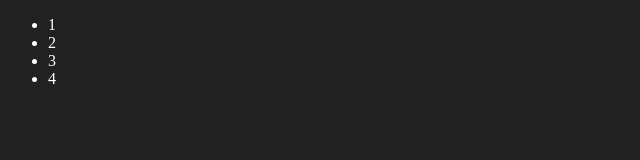
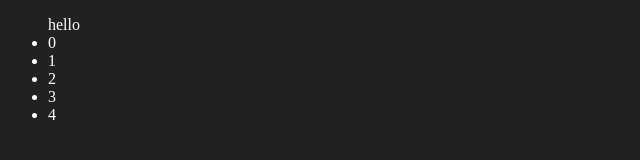
Before and after one commit to Rudra2637/Javascript-, a plain HTML site: page Dom/dom.html in a window 1280 px wide. Shown: the full height of the page, 0-640 px from the left. Drawn offline with Linux system fonts and the light colour scheme.

Commit message:
Revised the concept

```diff
--- a/Dom/dom.html
+++ b/Dom/dom.html
@@ -11,16 +11,29 @@
         </ul> -->
 
         <script>
+            // const num=document.createElement("ul")
+            // num.className="language"
+            // document.body.appendChild(num)
+            // const arr=[1,2,3,4]
+            // arr.forEach( (item) =>{
+            //     const li=document.createElement("li")
+            //     const text=document.createTextNode(item)
+            //     li.appendChild(text)
+            //     document.querySelector(".language").appendChild(li)
+            //     return li
+            // })
             const num=document.createElement("ul")
             num.className="language"
+            const text=document.createTextNode("hello")
+            num.appendChild(text)
             document.body.appendChild(num)
-            const arr=[1,2,3,4]
-            arr.forEach( (item) =>{
-                const li=document.createElement("li")
-                const text=document.createTextNode(item)
-                li.appendChild(text)
-                document.querySelector(".language").appendChild(li)
-                return li
+            const arr=[0,1,2,3,4]
+            arr.forEach( (item) => {
+                const hey=document.createElement("li")
+                const te=document.createTextNode(item)
+                hey.appendChild(te)
+                document.querySelector(".language").appendChild(hey)
+                return hey
             })
 
 
```
